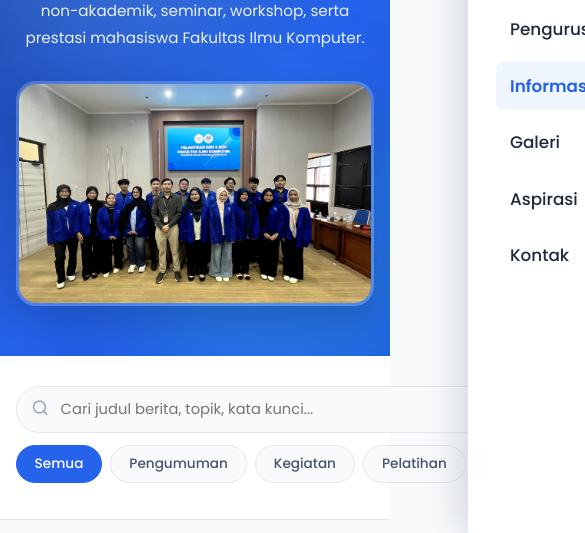
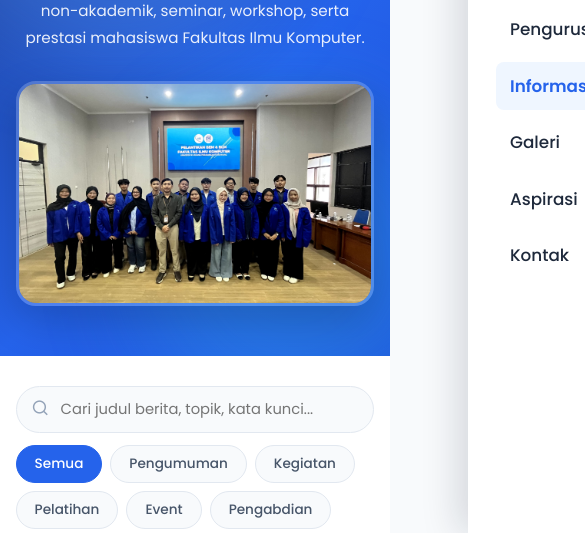
Before and after one commit to bemfikubpkarawang/BEM-FIK, a plain HTML site: page pages/informasi.html in a window 390 px wide. Shown: the part 311-844 px from the top of the page, 585 px wide, since content can reach past the window. Drawn offline with nearby package versions, Linux system fonts and the light colour scheme.

Commit message:
Update responsive.css

```diff
--- a/css/responsive.css
+++ b/css/responsive.css
@@ -540,7 +540,27 @@
         width: 100%;
     }
 
-    .filter-group,
+/* =====================================================
+   FILTER INFORMASI - MOBILE
+===================================================== */
+
+.filter-group {
+    width: 100%;
+    max-width: 100%;
+    display: flex;
+    flex-wrap: wrap;
+    gap: 8px;
+    overflow: visible;
+    padding-bottom: 0;
+    box-sizing: border-box;
+}
+
+.filter-group .filter-btn {
+    flex: 0 0 auto;
+    white-space: nowrap;
+}
+
+/* Gallery tetap boleh horizontal kalau memang dibutuhkan */
 .gallery-filter-group {
     overflow-x: auto;
     padding-bottom: 6px;
@@ -548,7 +568,6 @@
     -webkit-overflow-scrolling: touch;
 }
 
-    .filter-btn,
 .gallery-filter-btn {
     white-space: nowrap;
 }
@@ -717,3 +736,50 @@
         font-size: 0.72rem;
     }
 }
+
+/* =====================================================
+   INFORMASI - CEGAH HORIZONTAL OVERFLOW DI HP
+===================================================== */
+
+@media (max-width: 576px) {
+
+    body {
+        overflow-x: hidden;
+    }
+
+    .information-grid,
+    .news-grid,
+    .featured-card,
+    .filter-wrapper,
+    .filter-card {
+        max-width: 100%;
+        box-sizing: border-box;
+    }
+
+    .filter-wrapper,
+    .filter-card {
+        width: 100%;
+    }
+
+    .filter-group {
+        width: 100%;
+        max-width: 100%;
+        display: flex;
+        flex-wrap: wrap;
+        gap: 8px;
+        overflow: visible;
+    }
+
+    .filter-btn {
+        max-width: 100%;
+    }
+
+    /* Search tetap satu baris penuh */
+    .filter-wrapper input,
+    .filter-wrapper .search-input,
+    .filter-wrapper .search-box {
+        width: 100%;
+        max-width: 100%;
+        box-sizing: border-box;
+    }
+}
```
Lines whose indentation alone changed are shown as unchanged.
